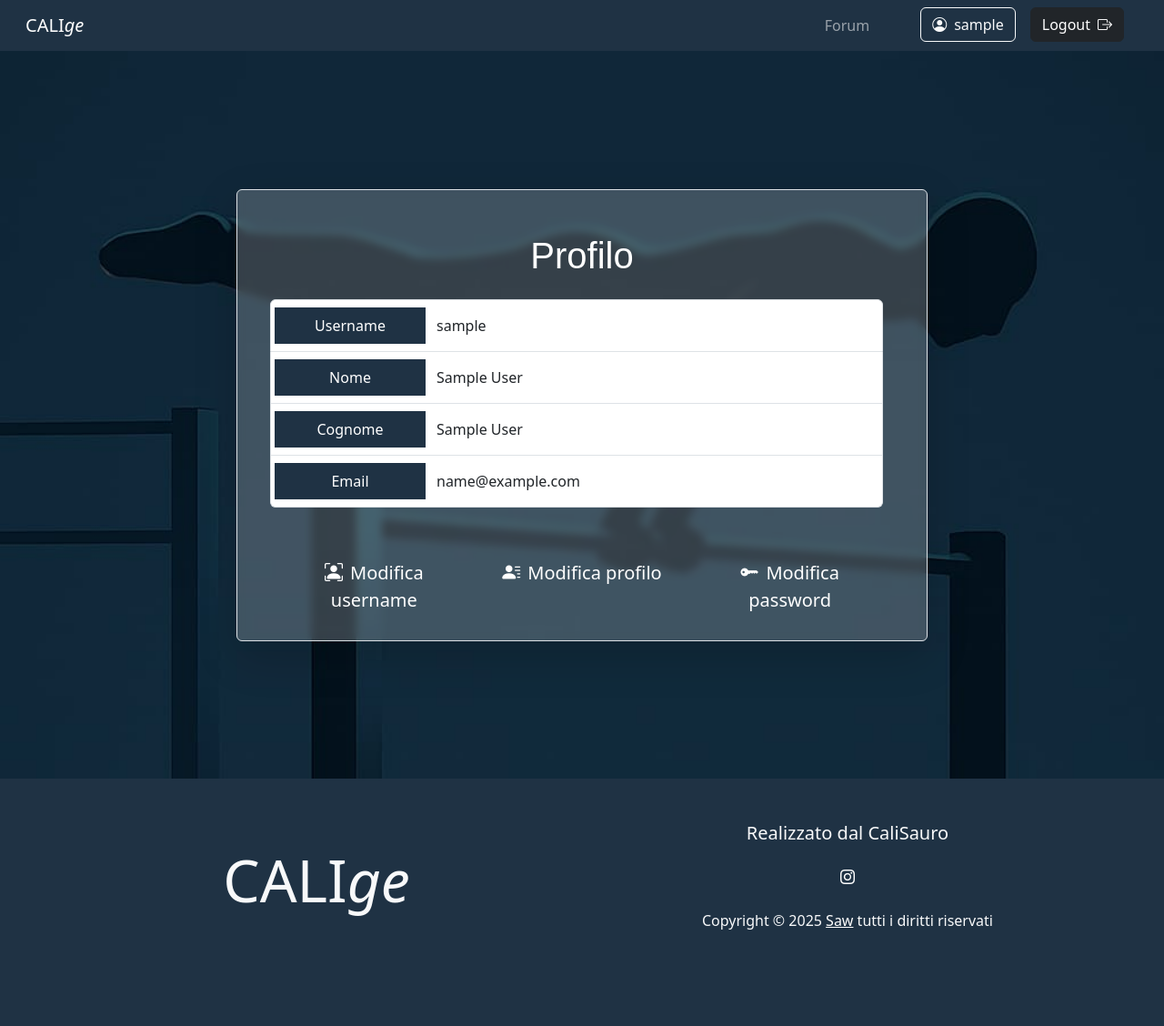
After one commit to FlavioVentu/calige, a PHP site: page /frontend/pages/show_profile.php in a window 1280 px wide. The commit adds this page. Shown: the whole page at 91% size. Run offline with PHP 8.4, Linux system fonts and the light colour scheme; the visitor is signed in with stand-in values (Sample User, id 1).

Commit message:
show profile page

```diff
--- a/~s5606614/backend/api/update_profile.php
+++ b/~s5606614/backend/api/update_profile.php
@@ -122,8 +122,8 @@ try {
         "message" => "Dati aggiornati!",
         "data" => [
             "username" => $user,
-            "firstname" => $firstname,
-            "lastname" => $lastname,
+            "firstname" => htmlentities($firstname),
+            "lastname" => htmlentities($lastname),
             "email" => $email
         ]
     ]);
--- a/~s5606614/frontend/css/util.css
+++ b/~s5606614/frontend/css/util.css
@@ -27,6 +27,13 @@
     background-position: center center;
 }
 
+#show_profile {
+    background-image: url(../images/show_profile.jpg);
+    background-size: cover;
+    background-repeat: no-repeat;
+    background-position: center center;
+}
+
 h1 {
     font-family: Arial, Helvetica, sans-serif
 }
--- /dev/null
+++ b/~s5606614/frontend/js/show_profile.js
@@ -0,0 +1,32 @@
+const username = document.getElementById("username");
+const firstname = document.getElementById("firstname");
+const lastname = document.getElementById("lastname");
+const email = document.getElementById("email");
+const alert = document.getElementById("alert");
+const div = alert.parentNode;
+
+document.addEventListener("DOMContentLoaded", () => {
+    fetch("/~s5606614/backend/api/show_profile.php", {
+        method: "GET"
+    }).then(async response => {
+        const data = await response.json();
+
+        if(response.ok) {
+            username.innerText = data.data.username;
+            firstname.innerText = data.data.firstname;
+            lastname.innerText = data.data.lastname;
+            email.innerText = data.data.email;
+        } else {
+            // mostriamo il parent div di alert
+            div.classList.remove("d-none");
+
+            // sfondo rosso per errore
+            if(!alert.classList.contains("alert-danger")) {
+                alert.classList.add("alert-danger");
+            }
+
+            // messaggio di errore
+            alert.innerHTML = '<i class="bi bi-exclamation-triangle-fill me-2"></i>' + data.message;
+        }
+    })
+})
--- a/~s5606614/frontend/pages/login.php
+++ b/~s5606614/frontend/pages/login.php
@@ -23,7 +23,7 @@ require_once "../../backend/components/navbar.php";
         <div class="col-lg-8 col-10 pt-5 px-5 form border rounded shadow-lg">
             <h1 class="text-center text-white mb-4">Accedi</h1>
             <div class="d-flex justify-content-center mb-2 d-none">
-                <div class="alert text-center py-2 w-50" id="alert"></div>
+                <div class="alert text-center py-2 w-sm-50" id="alert"></div>
             </div>
             <form action="../../backend/api/login.php" method="post">
                 <div class="form-floating mb-3">
--- /dev/null
+++ b/~s5606614/frontend/pages/show_profile.php
@@ -0,0 +1,71 @@
+<?php
+
+require_once "../../backend/utils/Log.php";
+ErrorLog::logGeneral();
+
+session_start();
+
+# se l'utente non ha già fatto login rimandiamo alla login page
+if(!isset($_SESSION['username'])) {
+    header("Location: /~s5606614/frontend/pages\login.php");
+}
+
+require_once '../../backend/utils/functions.php';
+
+require_once "../../backend/components/header.php";
+
+require_once "../../backend/components/navbar.php";
+?>
+<div class="d-flex justify-content-center align-items-center min-vh-100" id="show_profile">
+
+    <div class="container cali_color_text">
+        <div class="row justify-content-center py-5">
+            <div class="col-lg-8 col-10 pt-5 px-5 form border rounded shadow-lg">
+                <h1 class="text-center text-white mb-4">Profilo</h1>
+                <div class="d-flex justify-content-center mb-2 d-none">
+                    <div class="alert text-center py-2 w-sm-50" id="alert"></div>
+                </div>
+                <div class="row justify-content-center">
+
+
+                    <ul class="col-12 list-group text-center mb-5">
+                        <li class="list-group-item">
+                            <div class="row">
+                                <div class="col-md-3 cali_color text-white py-2">Username</div>
+                                <div class="col-md-9 text-truncate py-2 text-start" id="username"></div>
+                            </div>
+                        </li>
+                        <li class="list-group-item">
+                            <div class="row">
+                                <div class="col-md-3 cali_color text-white py-2">Nome</div>
+                                <div class="col-md-9 text-truncate py-2 text-start" id="firstname"></div>
+                            </div>
+                        </li>
+                        <li class="list-group-item">
+                            <div class="row">
+                                <div class="col-md-3 cali_color text-white py-2">Cognome</div>
+                                <div class="col-md-9 text-truncate py-2 text-start" id="lastname"></div>
+                            </div>
+                        </li>
+                        <li class="list-group-item">
+                            <div class="row">
+                                <div class="col-md-3 cali_color text-white py-2">Email</div>
+                                <div class="col-md-9 text-truncate py-2 text-start" id="email"></div>
+                            </div>
+                        </li>
+                    </ul>
+
+                    <a href="" class="btn btn-lg col-lg-4 text-white"><i class="bi bi-person-bounding-box me-2"></i>Modifica username</a>
+                    <a href="/~s5606614/frontend/pages/update_profile.php" class="btn btn-lg col-lg-4 text-white"><i class="bi bi-person-lines-fill me-2"></i>Modifica profilo</a>
+                    <a href="" class="btn btn-lg col-lg-4 text-white"><i class="bi bi-key-fill me-2"></i>Modifica password</a>
+
+
+                </div>
+            </div>
+        </div>
+    </div>
+
+</div>
+<?php
+require_once "../../backend/components/footer.html";
+?>
--- a/~s5606614/frontend/pages/signup.php
+++ b/~s5606614/frontend/pages/signup.php
@@ -24,7 +24,7 @@ require_once "../../backend/components/navbar.php";
             <div class="col-lg-8 col-10 pt-5 px-5 form border rounded shadow-lg">
                 <h1 class="text-center text-white mb-4">Registrati</h1>
                 <div class="d-flex justify-content-center mb-2 d-none">
-                    <div class="alert text-center py-2 w-50" id="alert"></div>
+                    <div class="alert text-center py-2 w-sm-50" id="alert"></div>
                 </div>
                 <form action="../../backend/api/registration.php" method="post">
                     <div class="row">
```
Also changed, not shown: ~s5606614/frontend/images/show_profile.jpg (added), ~s5606614/frontend/images/update_profile.jpg (added).
